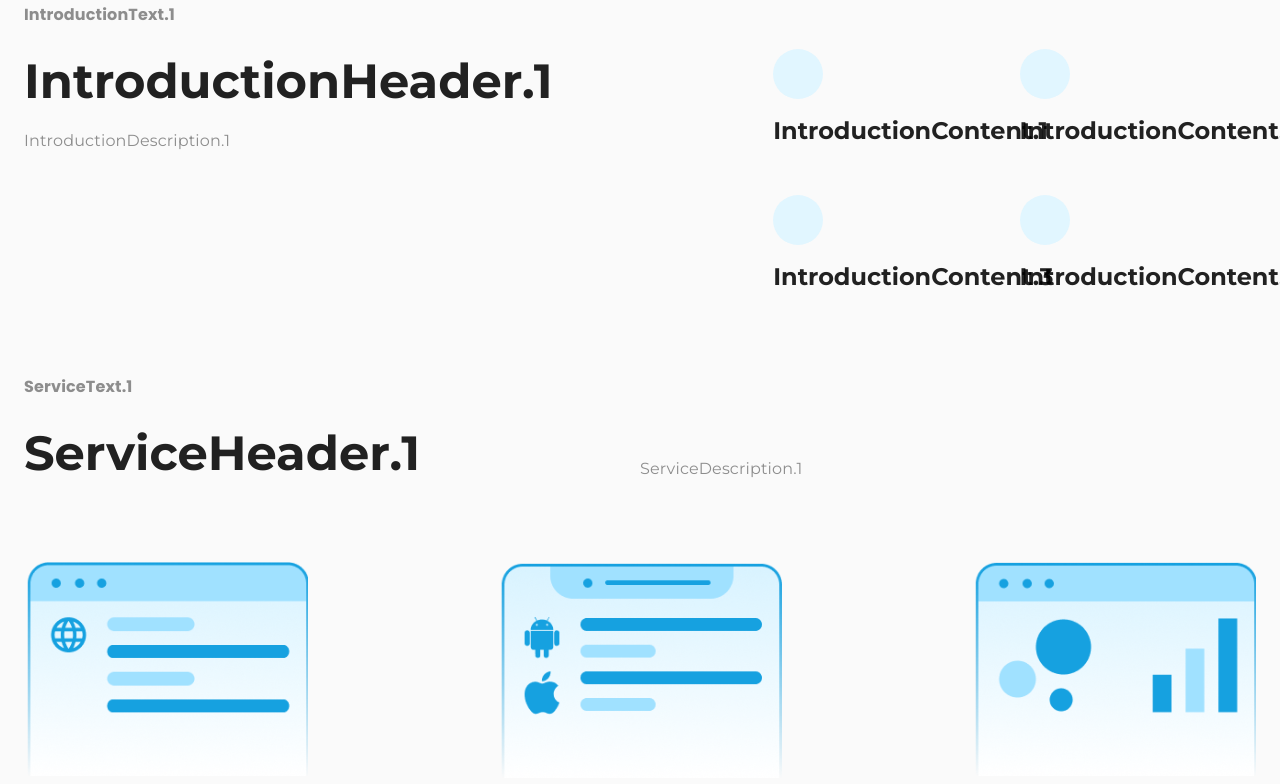
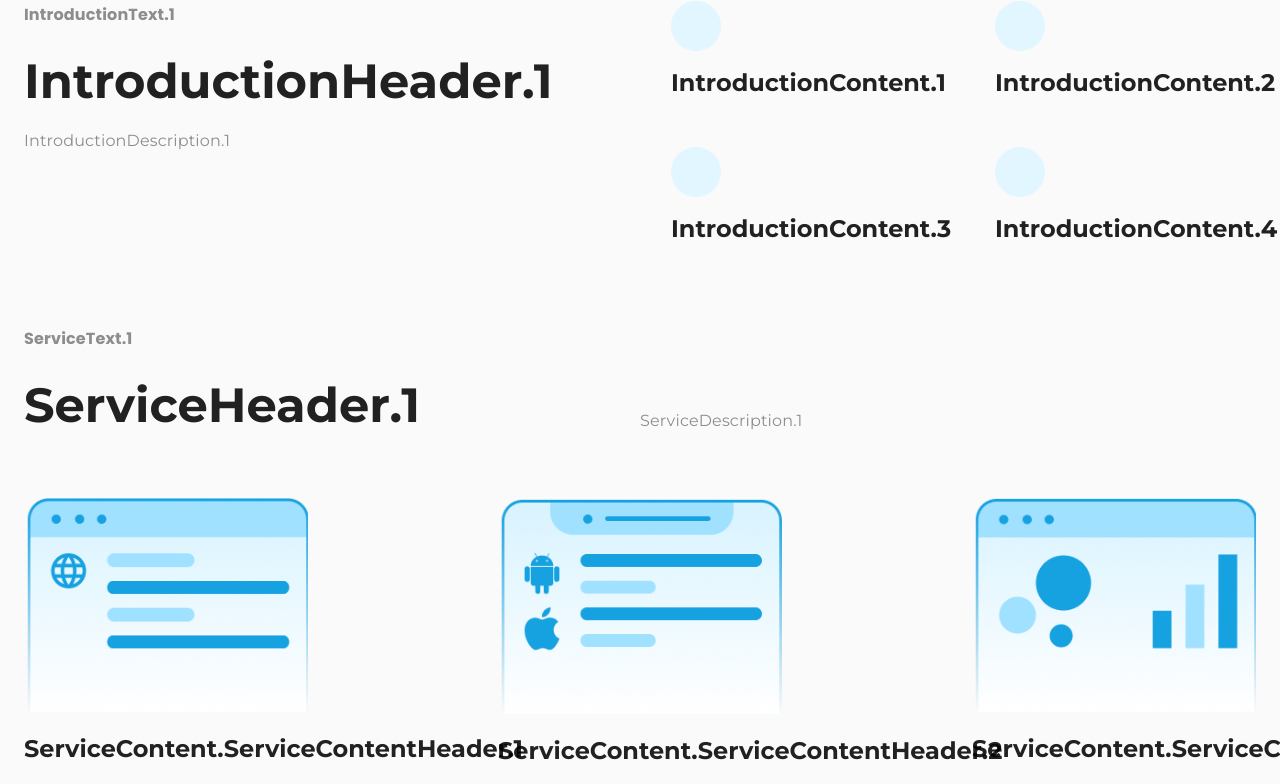
Before and after one commit to rizaldirhmn/compro, a React (Create React App) app: page / in a window 1280 px wide. Shown: the part 960-1744 px from the top of the page. Built offline with nearby package versions, Linux system fonts and the light colour scheme; what i18next-xhr-backend would draw is missing.

Commit message:
Spacing components

```diff
--- a/src/components/introduction-section/introduction-section.jsx
+++ b/src/components/introduction-section/introduction-section.jsx
@@ -1,5 +1,11 @@
 import React from "react";
-import { Box, Grid, Typography } from "@material-ui/core";
+import {
+  Box,
+  Grid,
+  Typography,
+  useMediaQuery,
+  useTheme,
+} from "@material-ui/core";
 import bookReader from "@iconify-icons/la/book-reader";
 import { Icon } from "@iconify/react";
 import portraitIcon from "@iconify-icons/la/portrait";
@@ -12,12 +18,22 @@ import useStyles from "./introduction-section.style";
 
 export const IntroductionSection = ({ t }) => {
   const classes = useStyles();
+  const theme = useTheme();
+  const matchXS = useMediaQuery(theme.breakpoints.down("xs"));
+
+  console.log(matchXS);
 
   return (
     <>
       <Box className={classes.introductions}>
-        <Box flex={1.5}>
-          <Box marginTop={10}>
+        <Grid
+          container
+          justify="space-between"
+          alignItems="flex-start"
+          spacing={4}
+        >
+          <Grid item md={6} sm={12} xs={12}>
+            <Box>
               <SubtitleText text={`${t("IntroductionText.1")}`} />
             </Box>
             <Box marginTop={3}>
@@ -26,17 +42,17 @@ export const IntroductionSection = ({ t }) => {
             <Box className={classes.descriptionText}>
               <DescriptionText text={`${t("IntroductionDescription.1")}`} />
             </Box>
-        </Box>
-        <Box flex={1} marginTop={10}>
+          </Grid>
+          <Grid item md={6} sm={12} xs={12}>
             <Grid
               container
               direction="row"
               justify="center"
               alignItems="baseline"
+              spacing={matchXS ? 0 : 6}
             >
-            <Grid item sm={6} xs={12}>
-              <Box marginTop={6}>
-                <Box className={classes.box}>
+              <Grid item md={6} sm={6} xs={12}>
+                <Box className={classes.firstBox}>
                   <Box className={classes.circle}>
                     <Icon icon={bookReader} className={classes.icon} />
                   </Box>
@@ -46,10 +62,8 @@ export const IntroductionSection = ({ t }) => {
                     </Typography>
                   </Box>
                 </Box>
-              </Box>
               </Grid>
-            <Grid item sm={6} xs={12}>
-              <Box marginTop={6}>
+              <Grid item md={6} sm={6} xs={12}>
                 <Box className={classes.box}>
                   <Box className={classes.circle}>
                     <Icon icon={portraitIcon} className={classes.icon} />
@@ -60,10 +74,8 @@ export const IntroductionSection = ({ t }) => {
                     </Typography>
                   </Box>
                 </Box>
-              </Box>
               </Grid>
-            <Grid item sm={6} xs={12}>
-              <Box marginTop={6}>
+              <Grid item md={6} sm={6} xs={12}>
                 <Box className={classes.box}>
                   <Box className={classes.circle}>
                     <Icon icon={fileContract} className={classes.icon} />
@@ -74,11 +86,9 @@ export const IntroductionSection = ({ t }) => {
                     </Typography>
                   </Box>
                 </Box>
-              </Box>
               </Grid>
-            <Grid item sm={6} xs={12}>
-              <Box marginTop={6}>
-                <Box className={classes.box}>
+              <Grid item md={6} sm={6} xs={12}>
+                <Box className={classes.lastBox}>
                   <Box className={classes.circle}>
                     <Icon icon={laptopCode} className={classes.icon} />
                   </Box>
@@ -88,10 +98,10 @@ export const IntroductionSection = ({ t }) => {
                     </Typography>
                   </Box>
                 </Box>
-              </Box>
               </Grid>
             </Grid>
-        </Box>
+          </Grid>
+        </Grid>
       </Box>
     </>
   );
--- a/src/components/introduction-section/introduction-section.style.jsx
+++ b/src/components/introduction-section/introduction-section.style.jsx
@@ -4,6 +4,7 @@ const useStyles = makeStyles((theme) => ({
   introductions: {
     display: "flex",
     justifyContent: "space-between",
+    marginTop: theme.spacing(10),
     [theme.breakpoints.down("sm")]: {
       flexDirection: "column",
     },
@@ -27,21 +28,55 @@ const useStyles = makeStyles((theme) => ({
     fontWeight: "bold",
   },
   box: {
-    paddingLeft: "10px",
+    paddingLeft: "15px",
     width: "100%",
     display: "flex",
     flexDirection: "column",
     [theme.breakpoints.down("sm")]: {
       width: "65%",
+      paddingLeft: "15px",
+      marginTop: theme.spacing(0),
     },
     [theme.breakpoints.down("xs")]: {
       marginLeft: theme.spacing(8),
+      marginBottom: theme.spacing(8),
+    },
+  },
+  firstBox: {
+    paddingLeft: "15px",
+    width: "100%",
+    display: "flex",
+    flexDirection: "column",
+    [theme.breakpoints.down("sm")]: {
+      width: "65%",
+      paddingLeft: "15px",
+    },
+    [theme.breakpoints.down("xs")]: {
+      marginTop: theme.spacing(8),
+      marginLeft: theme.spacing(8),
+      marginBottom: theme.spacing(8),
+    },
+  },
+  lastBox: {
+    paddingLeft: "15px",
+    width: "100%",
+    display: "flex",
+    flexDirection: "column",
+    [theme.breakpoints.down("sm")]: {
+      width: "65%",
+      paddingLeft: "15px",
+    },
+    [theme.breakpoints.down("xs")]: {
+      marginLeft: theme.spacing(8),
+      marginBottom: theme.spacing(0),
     },
   },
   descriptionText: {
     marginTop: "20px",
-    width: "600px",
+    width: "fit-content",
+    paddingRight: "80px",
     [theme.breakpoints.down("sm")]: {
+      paddingRight: "0",
       width: "fit-content",
     },
   },
--- a/src/components/service-section/service-section.jsx
+++ b/src/components/service-section/service-section.jsx
@@ -18,6 +18,7 @@ export const ServiceSection = ({ t }) => {
   const classes = useStyles();
   const theme = useTheme();
   const match = useMediaQuery(theme.breakpoints.down("sm"));
+  const matchXS = useMediaQuery(theme.breakpoints.down("xs"));
 
   return (
     <>
@@ -36,13 +37,15 @@ export const ServiceSection = ({ t }) => {
           </Box>
         </Box>
       </Box>
-      <Box marginTop={10} className={classes.position}>
+      <Box marginTop={8}>
         <Grid
           container
-          justify={match ? "flex-start" : "space-between"}
+          justify={matchXS ? "flex-start" : "space-between"}
+          alignItems={matchXS ? "center" : null}
           spacing={4}
         >
           <Grid item xs={12} sm={6} md={3} lg={3}>
+            <Box className={classes.spacing}>
               <Box>
                 <img
                   src={webIllustration}
@@ -61,8 +64,10 @@ export const ServiceSection = ({ t }) => {
                   text={`${t("ServiceContent.ServiceContentDescription.1")}`}
                 />
               </Box>
+            </Box>
           </Grid>
           <Grid item xs={12} sm={6} md={3} lg={3}>
+            <Box className={classes.spacing}>
               <Box>
                 <img
                   src={mobileIllustration}
@@ -81,8 +86,10 @@ export const ServiceSection = ({ t }) => {
                   text={`${t("ServiceContent.ServiceContentDescription.2")}`}
                 />
               </Box>
+            </Box>
           </Grid>
           <Grid item xs={12} sm={6} md={3} lg={3}>
+            <Box className={classes.spacing}>
               <Box>
                 <img
                   src={erpIllustration}
@@ -101,6 +108,7 @@ export const ServiceSection = ({ t }) => {
                   text={`${t("ServiceContent.ServiceContentDescription.3")}`}
                 />
               </Box>
+            </Box>
           </Grid>
         </Grid>
       </Box>
--- a/src/components/service-section/service-section.style.jsx
+++ b/src/components/service-section/service-section.style.jsx
@@ -52,13 +52,19 @@ const useStyles = makeStyles((theme) => ({
       width: "50%",
     },
     [theme.breakpoints.down("xs")]: {
-      width: "80%",
+      width: "100%",
       marginTop: theme.spacing(4),
     },
   },
   position: {
     [theme.breakpoints.down("xs")]: {
-      marginLeft: theme.spacing(8),
+      marginLeft: "64px",
+    },
+  },
+  spacing: {
+    [theme.breakpoints.down("xs")]: {
+      paddingLeft: "30px",
+      paddingRight: "30px",
     },
   },
 }));
--- a/src/pages/project/project.jsx
+++ b/src/pages/project/project.jsx
@@ -45,7 +45,7 @@ export const ProjectPage = () => {
             direction="row"
             justify="space-between"
             alignItems="center"
-            spacing={5}
+            spacing={4}
           >
             {data.map((d, idx) => (
               <Grid key={idx} lg={3} md={4} sm={6} xs={12} item>
```
Lines whose indentation alone changed are shown as unchanged.
